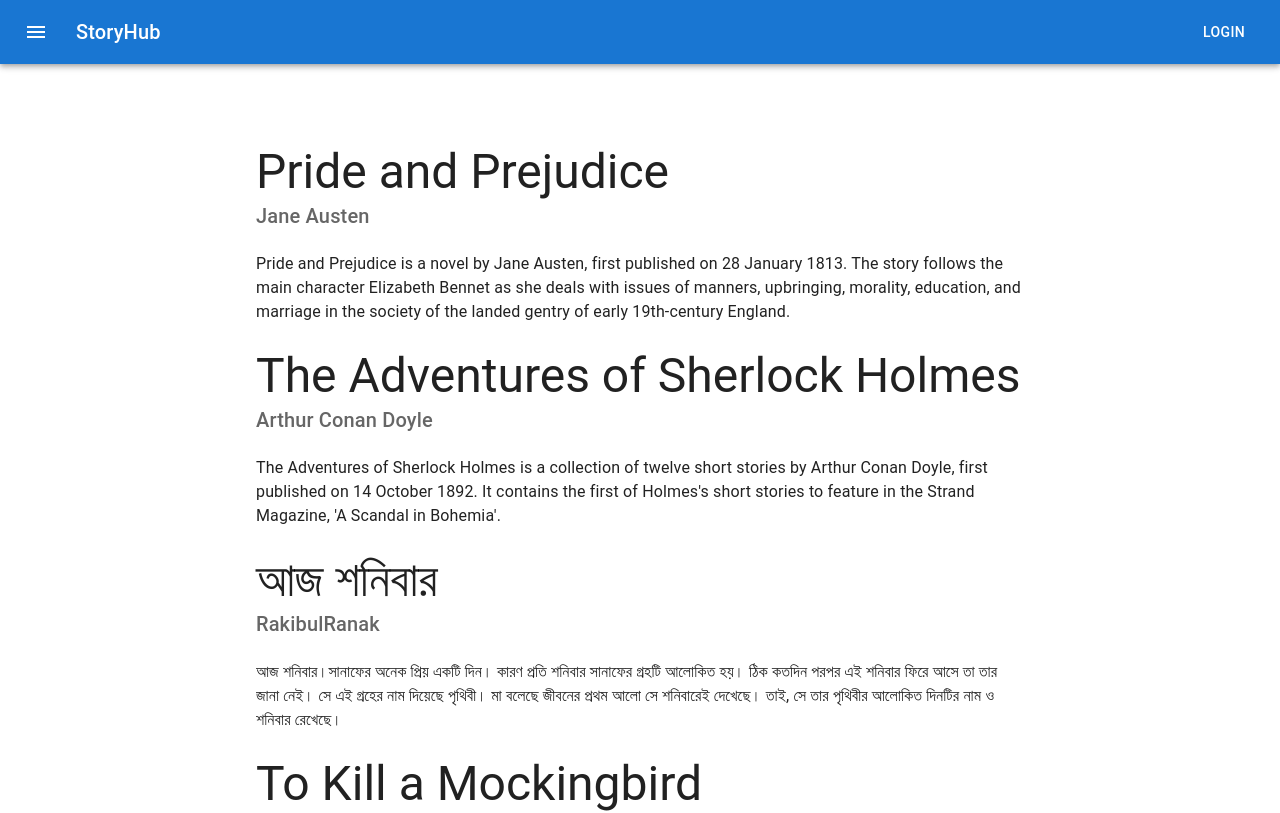
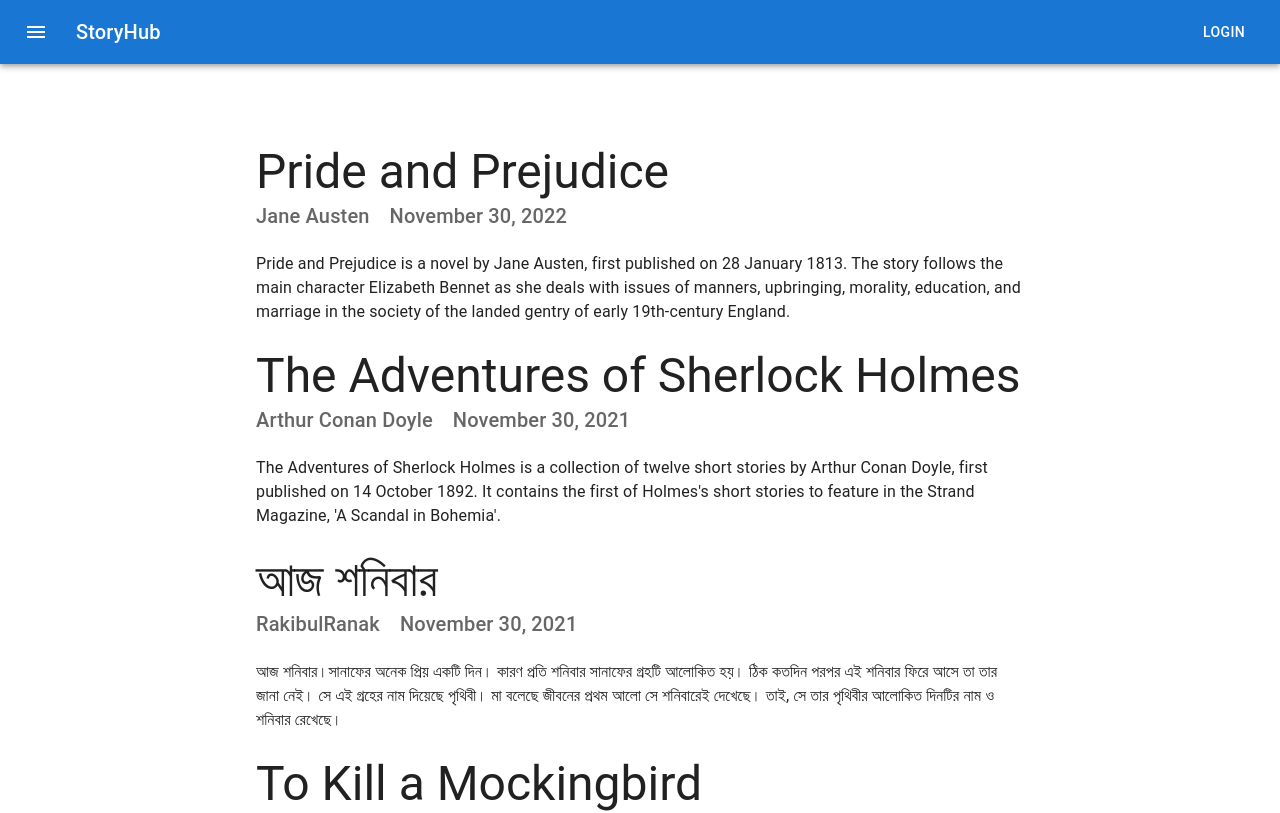
Before and after one commit to RakibulRanak/StoryBook-Frontend, a React (Create React App) app: page / in a window 1280 px wide. Shown: the top 813 px of the page. Built offline with nearby package versions, Linux system fonts and the light colour scheme.

Commit message:
Fix storyPreviewItem timestamp

```diff
--- a/src/components/story/StoryPreviewItem.tsx
+++ b/src/components/story/StoryPreviewItem.tsx
@@ -37,7 +37,7 @@ export const StoryPreviewItem: FC<Story> = (storyData) => {
         display="inline"
         style={{ marginLeft: "20px" }}
       >
-        {/* {format(new Date(postedAt), "MMMM dd, yyyy")} */}
+        {format(new Date(postedAt), "MMMM dd, yyyy")}
       </Typography>
       <Box sx={{ marginTop: "20px", overflow: "hidden" }}>
         <StoryPreviewTypography>{story}</StoryPreviewTypography>
```
